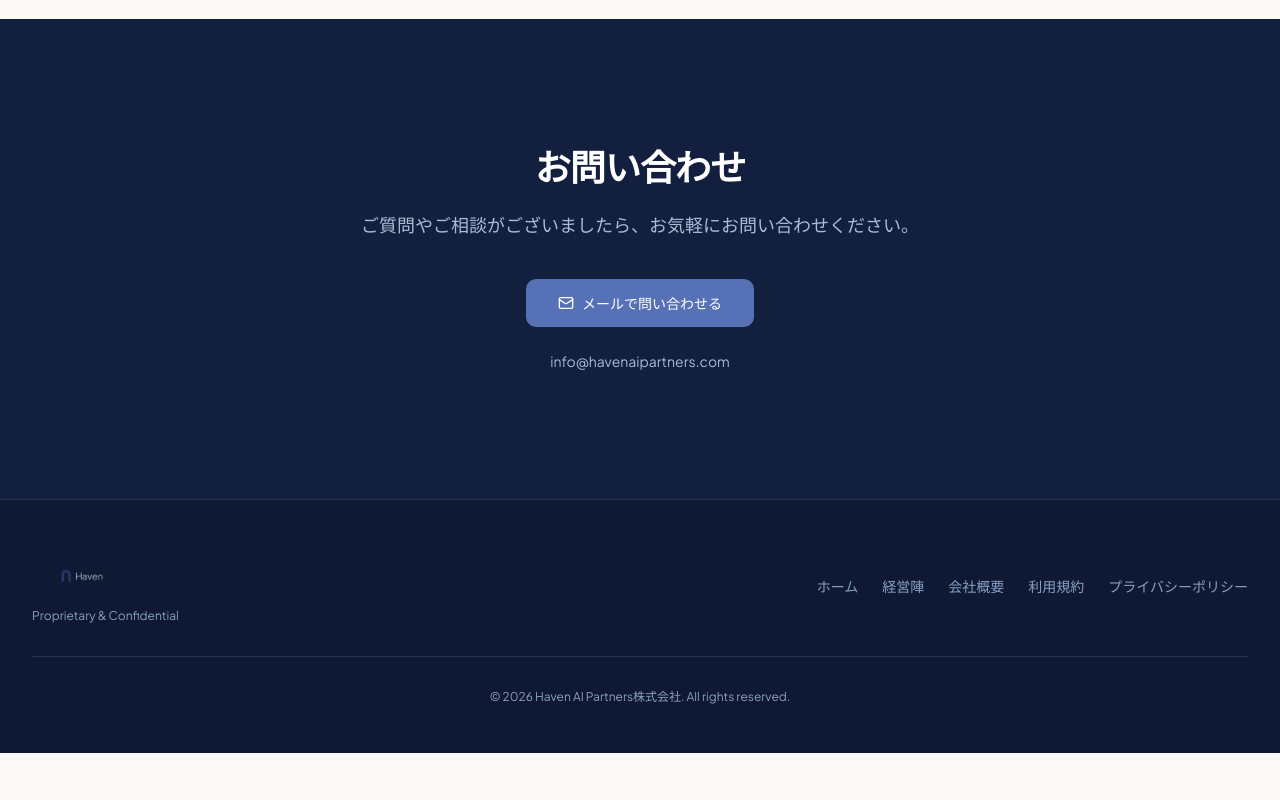
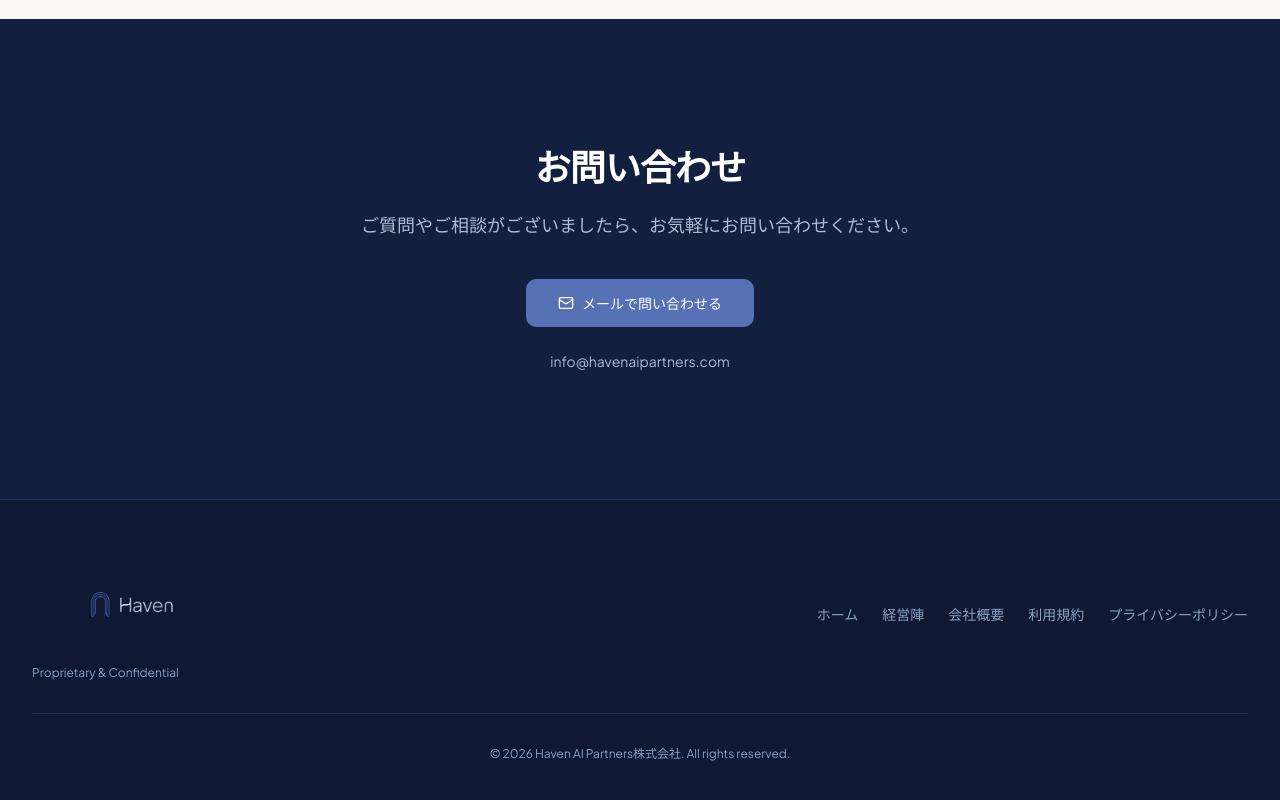
Before and after one commit to Haven-AI-Partners/corporate-website, a Next.js app: page /about in a window 1280 px wide. Shown: the part 677-1477 px from the top of the page. Before the commit the page ends 1430 px from the top, so only its background shows below. Built offline with nearby package versions, Linux system fonts and the light colour scheme.

Commit message:
Fix footer logo size - use inline style for reliable 200px width

```diff
--- a/components/footer.tsx
+++ b/components/footer.tsx
@@ -17,9 +17,9 @@ export function Footer({ locale }: { locale: Locale }) {
             <Image
               src="/haven-logo.png"
               alt="Haven AI Partners"
-              width={240}
-              height={60}
-              className="h-14 w-auto"
+              width={200}
+              height={50}
+              style={{ width: 200, height: "auto" }}
             />
             <p className="mt-1 text-xs text-[hsl(216,33%,65%)]">
               {t.confidential}
```
